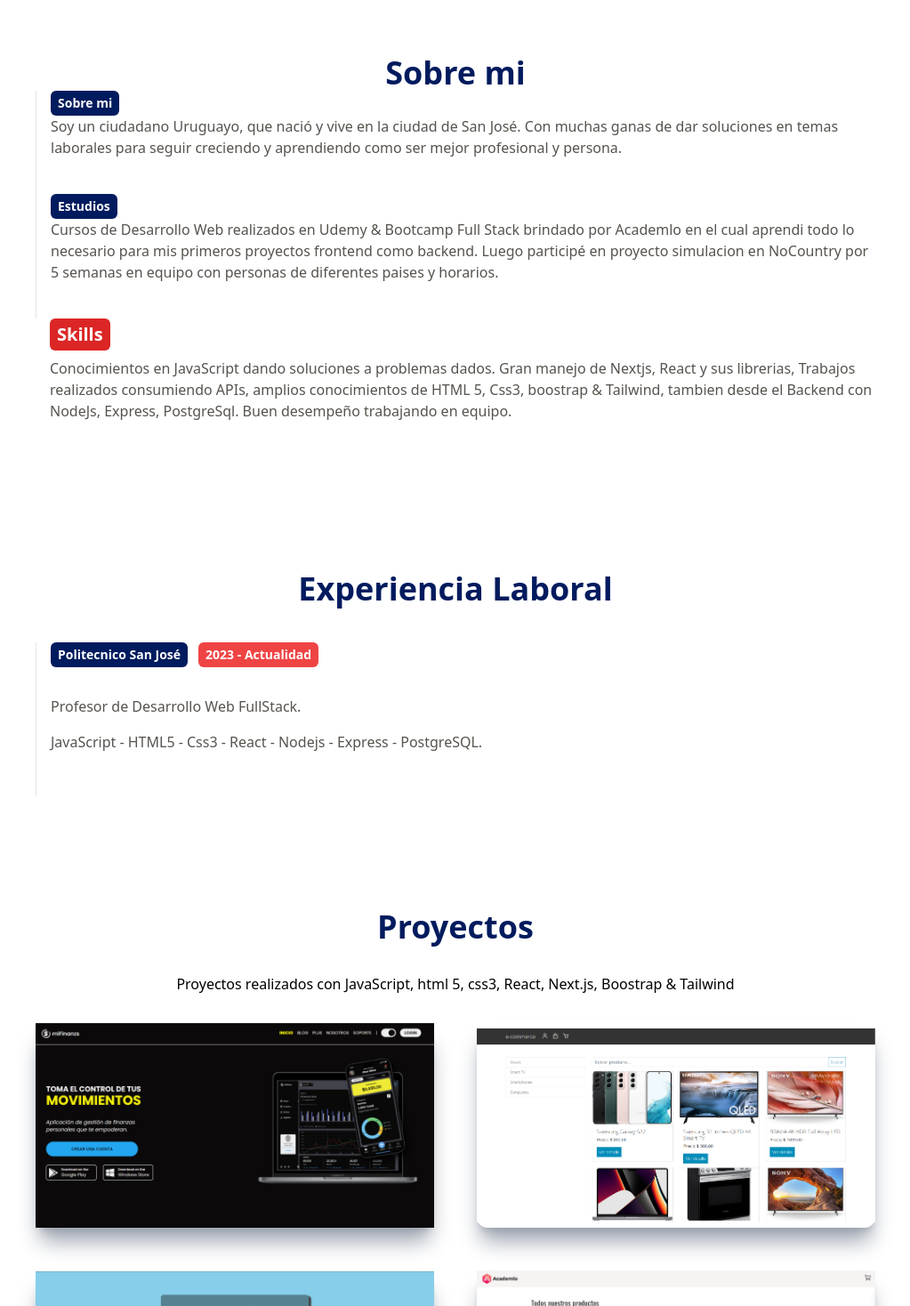
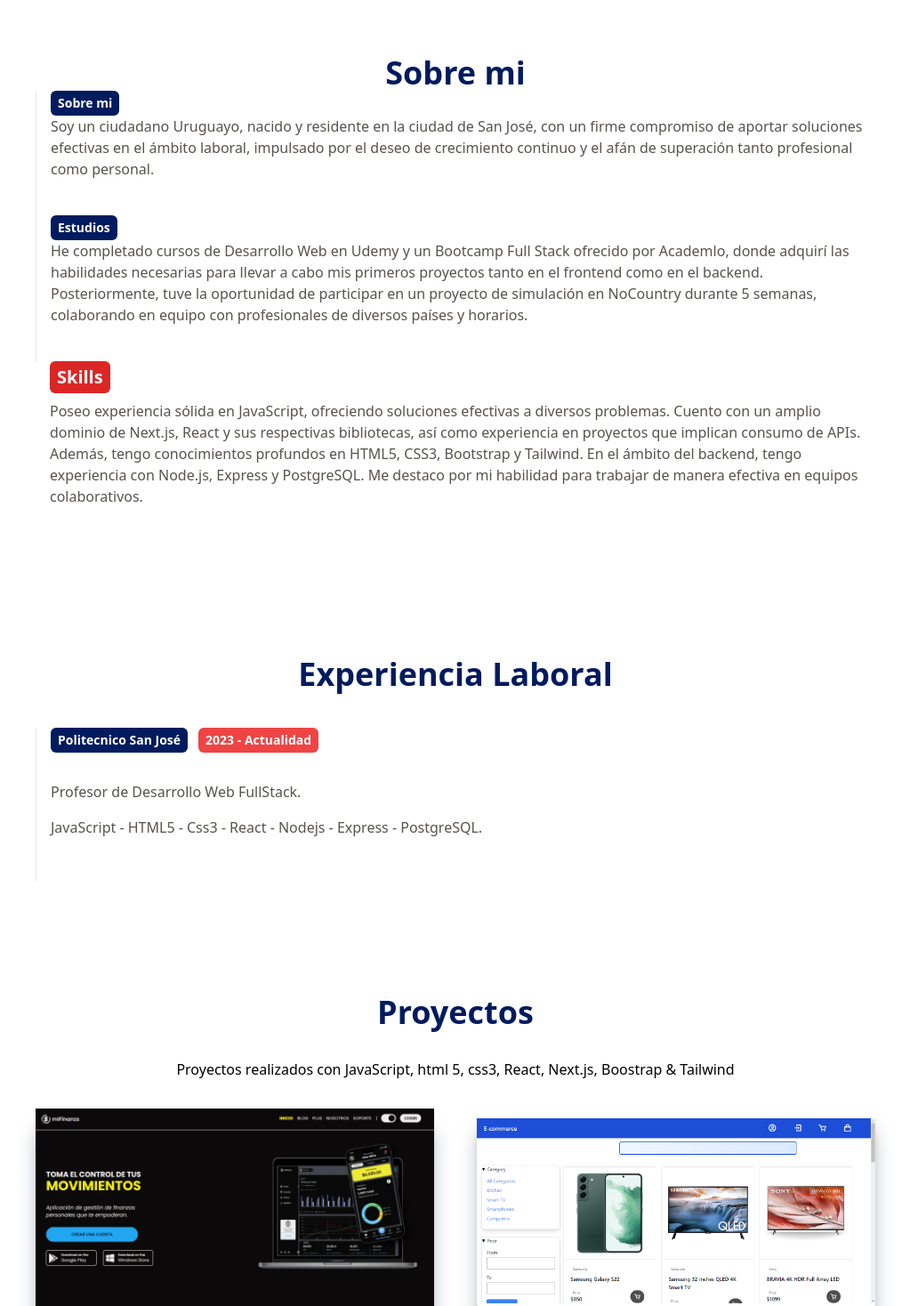
Before and after one commit to lucasbarcelo11/Portafolio, a React (Vite) app: page / in a window 1280 px wide. Shown: the part 802-2270 px from the top of the page at 89% size, without its empty margins (160-1183 px from the left). Built offline with nearby package versions, Linux system fonts and the light colour scheme.

Commit message:
Cambio de e-commerce y de mi presentacion

```diff
--- a/src/components/AbouteMe.jsx
+++ b/src/components/AbouteMe.jsx
@@ -5,11 +5,11 @@ const data = [
   {
     title: "Sobre mi",
     details:
-      "Soy un ciudadano Uruguayo, que nació y vive en la ciudad de San José. Con muchas ganas de  dar soluciones en temas laborales para seguir creciendo y aprendiendo como ser mejor profesional y persona."
+      "Soy un ciudadano Uruguayo, nacido y residente en la ciudad de San José, con un firme compromiso de aportar soluciones efectivas en el ámbito laboral, impulsado por el deseo de crecimiento continuo y el afán de superación tanto profesional como personal."
   },
   {
     title:'Estudios',
-    details: 'Cursos de Desarrollo Web realizados en Udemy & Bootcamp Full Stack brindado por Academlo en el cual aprendi todo lo necesario para mis primeros proyectos frontend como backend. Luego participé en proyecto simulacion en NoCountry por 5 semanas en equipo con personas de diferentes paises y horarios.'
+    details: 'He completado cursos de Desarrollo Web en Udemy y un Bootcamp Full Stack ofrecido por Academlo, donde adquirí las habilidades necesarias para llevar a cabo mis primeros proyectos tanto en el frontend como en el backend. Posteriormente, tuve la oportunidad de participar en un proyecto de simulación en NoCountry durante 5 semanas, colaborando en equipo con profesionales de diversos países y horarios.'
   }
 ];
 
@@ -25,7 +25,13 @@ const AbouteMe = () => {
         }
         <ol className="flex-col md:flex-row relative mb-10 ml-4 ">
           <h3 className='inline-block px-2 py-1 font-semibold text-white bg-red-600 rounded-md text-xl'>Skills </h3>
-          <p className='my-2 text-base font-normal text-stone-600 dark:text-gray-200'>Conocimientos en JavaScript dando soluciones a problemas dados. Gran manejo de Nextjs, React y sus librerias, Trabajos realizados consumiendo APIs, amplios conocimientos de HTML 5, Css3, boostrap & Tailwind, tambien desde el Backend con NodeJs, Express, PostgreSql. Buen desempeño trabajando en equipo.</p>
+          <p className='my-2 text-base font-normal text-stone-600 dark:text-gray-200'>Poseo experiencia sólida en JavaScript, ofreciendo soluciones efectivas a diversos problemas. Cuento con un amplio dominio de Next.js, React y sus respectivas bibliotecas, así como experiencia en proyectos que implican consumo de APIs. Además, tengo conocimientos profundos en HTML5, CSS3, Bootstrap y Tailwind. En el ámbito del backend, tengo experiencia con Node.js, Express y PostgreSQL. Me destaco por mi habilidad para trabajar de manera efectiva en equipos colaborativos.
+
+
+
+
+
+</p>
         </ol>
     </div>
   )
--- a/src/components/Projects.jsx
+++ b/src/components/Projects.jsx
@@ -9,7 +9,7 @@ const Projects = () => {
       <p className='text-center py-8 dark:text-gray-200'>Proyectos realizados con JavaScript, html 5, css3, React, Next.js, Boostrap & Tailwind</p>
       <div className='grid sm:grid-cols-2 gap-12'>
         <ProjectsItems img={'/myfinanz.png'} title='My Finanz con Next.js' href={'https://mifinanz.vercel.app/'} linkGit={'https://github.com/No-Country/c14-17-ft-node-react'}/>
-        <ProjectsItems img={'/ecommerce.png'} title='e-commerce con React' href={'https://ecommercelucasbarcelo.netlify.app/'} linkGit={'https://github.com/lucasbarcelo11/e-commerce'}/>
+        <ProjectsItems img={'/ecommercecss.png'} title='e-commerce con React' href={'https://e-commercelucasbarcelo.netlify.app/'} linkGit={'https://github.com/lucasbarcelo11/e-commerce-css3'}/>
         <ProjectsItems img={'/Clima.png'} title='App Clima' href={'https://weather-projectoacademlo.netlify.app/'} linkGit={'https://github.com/lucasbarcelo11/weather-project'}/>
         <ProjectsItems img={'/e-commerceAcademlo.png'} title='e-commerce JavaScript' href={'https://carrito-g27-lucasygustavo.netlify.app/'} linkGit={'https://github.com/lucasbarcelo11/carg27'}/>
         <ProjectsItems img={'/pokedex.png'} title='Pokedex' href={'https://lucaspokemonacademlo.netlify.app/'} linkGit={'https://github.com/lucasbarcelo11/Pokemon'}/>
```
Also changed, not shown: public/ecommerce.png (deleted), public/ecommercecss.png (added).
